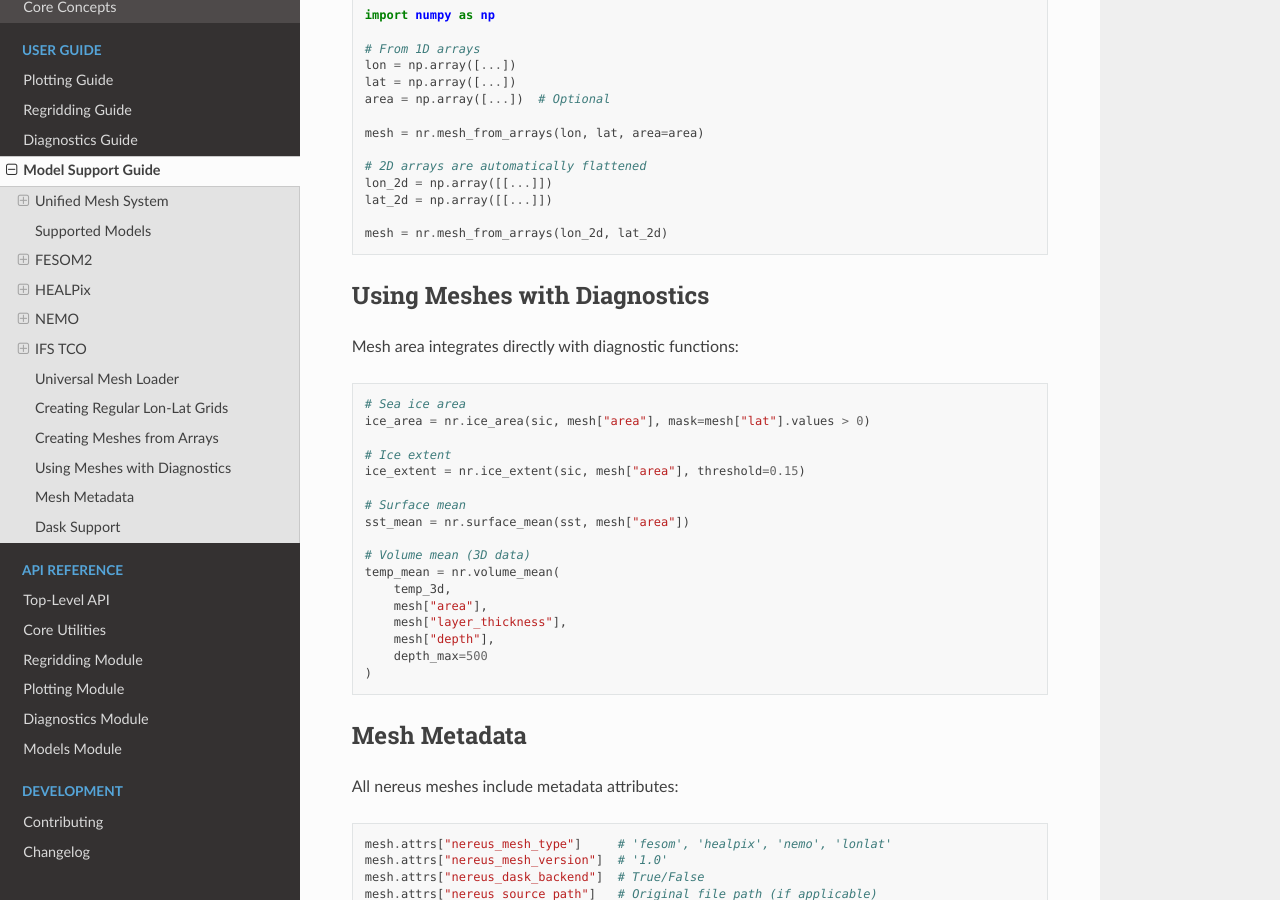
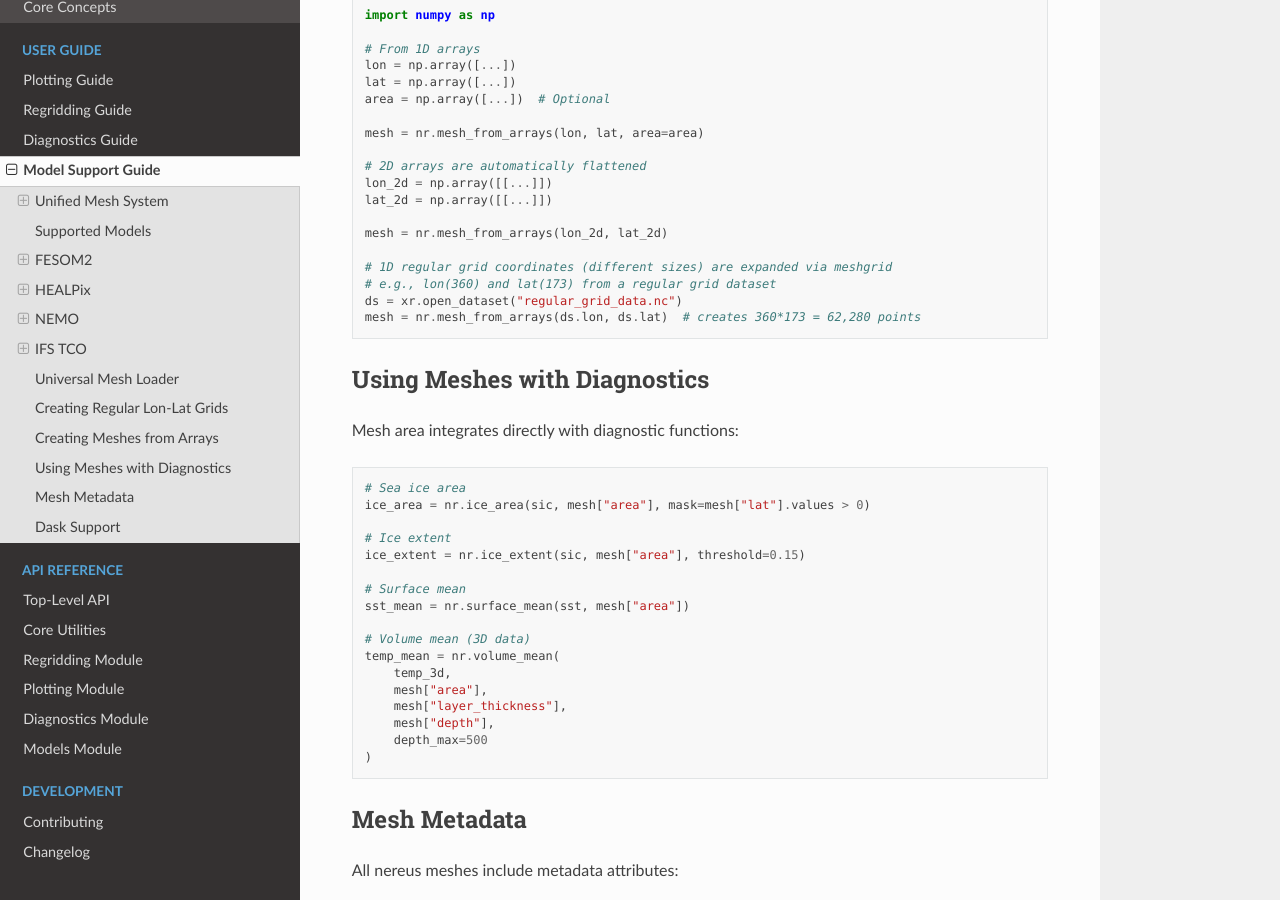
Before and after one commit to koldunovn/nereus, a Sphinx documentation site: the page built from docs/user_guide/models.rst, in a window 1280 px wide and 900 px high, scrolled down 7335 px. Built offline with Sphinx 7.4.7 and the Read the Docs theme 3.1.0, drawn with Linux system fonts in a browser that asks for light colours.

Commit message:
add docs

```diff
--- a/docs/user_guide/models.rst
+++ b/docs/user_guide/models.rst
@@ -436,6 +436,11 @@ Create mesh datasets from existing coordinate arrays:
 
    mesh = nr.mesh_from_arrays(lon_2d, lat_2d)
 
+   # 1D regular grid coordinates (different sizes) are expanded via meshgrid
+   # e.g., lon(360) and lat(173) from a regular grid dataset
+   ds = xr.open_dataset("regular_grid_data.nc")
+   mesh = nr.mesh_from_arrays(ds.lon, ds.lat)  # creates 360*173 = 62,280 points
+
 Using Meshes with Diagnostics
 -----------------------------
 
```
